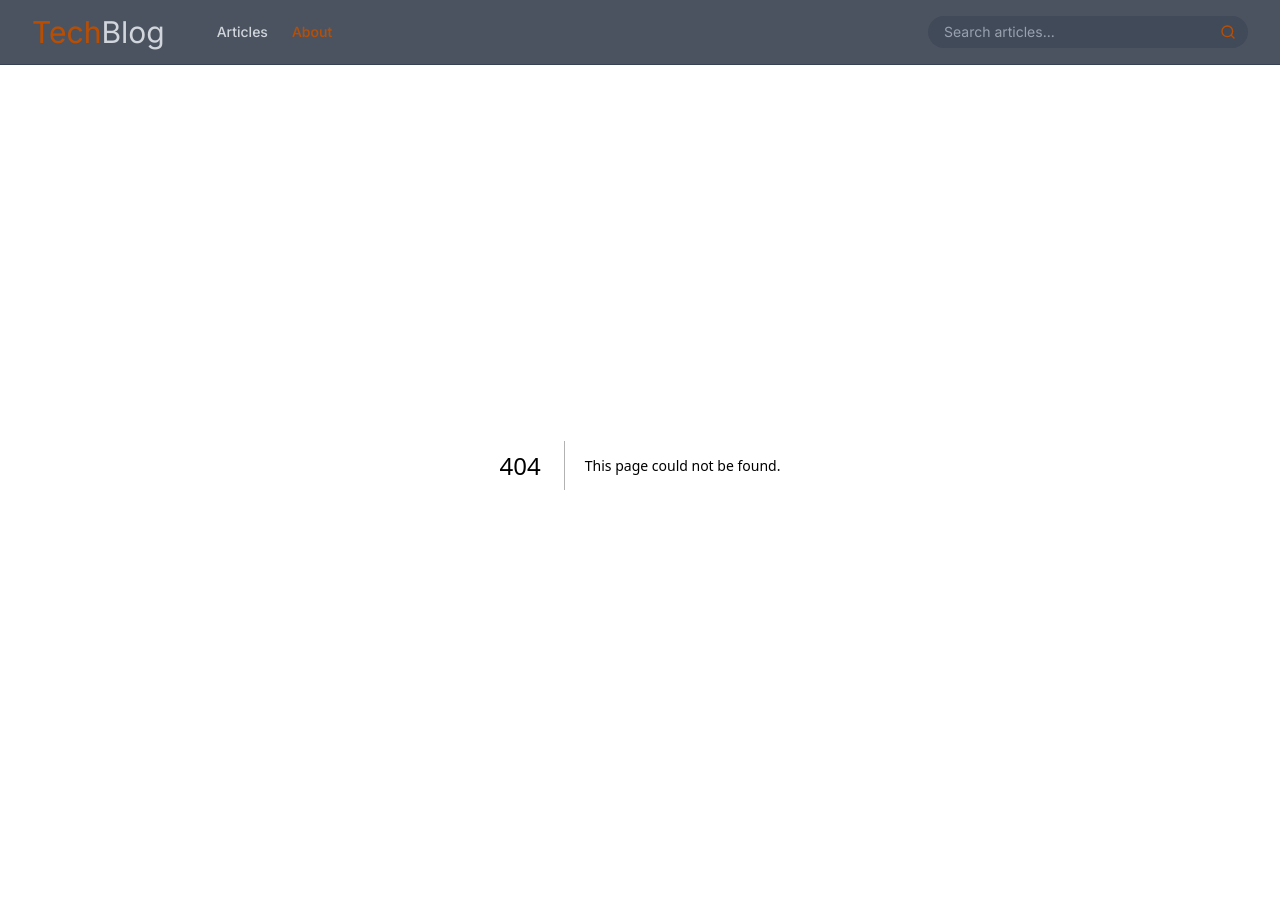
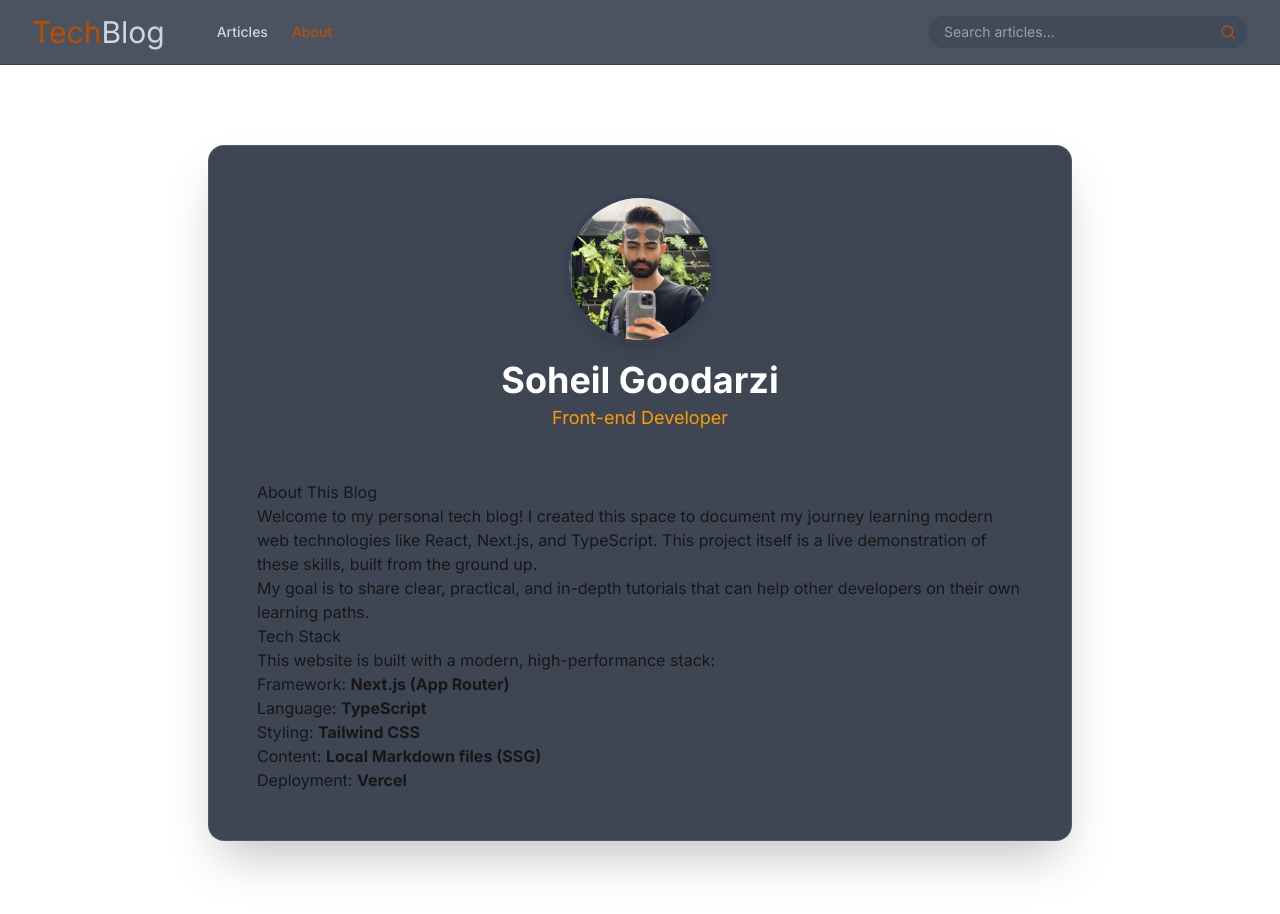
Before and after one commit to soheilgoodarzi/tech-blog, a Next.js app: page /about in a window 1280 px wide. Before the commit this address had no page. Shown: the top 914 px of the page. Before the commit the page ends 865 px from the top, so only its background shows below. Built offline with nearby package versions, Linux system fonts and the light colour scheme.

Commit message:
feat(about): Redesign about page with glassmorphism card

```diff
--- /dev/null
+++ b/src/app/about/page.tsx
@@ -0,0 +1,54 @@
+import Image from 'next/image';
+import { Metadata } from 'next';
+
+export const metadata: Metadata = {
+  title: 'About | TechBlog by Soheil',
+  description: 'Learn more about the purpose of this blog and its author.',
+};
+
+export default function AboutPage() {
+  return (
+    // ۱. این div والد، مسئول وسط‌چین کردن کارت ماست
+    <div className="max-w-4xl mx-auto py-12 md:py-20 px-4">
+
+      <div className="bg-gray-900/80 backdrop-blur-lg rounded-2xl shadow-2xl p-8 md:p-12 border border-white/10">
+
+        <div className="flex flex-col items-center text-center">
+          <Image
+            src="/images/profile.jpg"
+            alt="Soheil Goodarzi"
+            width={150}
+            height={150}
+            className="rounded-full shadow-lg mb-4 border-4 border-gray-700"
+            priority
+          />
+          <h1 className="text-4xl font-bold text-white">Soheil Goodarzi</h1>
+          <p className="text-lg text-amber-500 mt-1">Front-end Developer</p>
+        </div>
+
+        <div className="prose prose-invert lg:prose-xl max-w-none mt-12">
+          <h2>About This Blog</h2>
+          <p>
+            Welcome to my personal tech blog! I created this space to document my journey learning modern web technologies like React, Next.js, and TypeScript. This project itself is a live demonstration of these skills, built from the ground up.
+          </p>
+          <p>
+            My goal is to share clear, practical, and in-depth tutorials that can help other developers on their own learning paths.
+          </p>
+
+          <h2>Tech Stack</h2>
+          <p>
+            This website is built with a modern, high-performance stack:
+          </p>
+          <ul>
+            <li>Framework: <strong>Next.js (App Router)</strong></li>
+            <li>Language: <strong>TypeScript</strong></li>
+            <li>Styling: <strong>Tailwind CSS</strong></li>
+            <li>Content: <strong>Local Markdown files (SSG)</strong></li>
+            <li>Deployment: <strong>Vercel</strong></li>
+          </ul>
+        </div>
+
+      </div>
+    </div>
+  );
+}
--- a/src/components/NavigationLinks.tsx
+++ b/src/components/NavigationLinks.tsx
@@ -30,7 +30,6 @@ export default function NavigationLinks({ links }: NavigationLinksProps) {
   return (
     <nav className="hidden md:flex items-center space-x-6">
       {links.map((link) => {
-        // بررسی شرطی برای لینک Articles
         const isActive =
           link.href === "/"
             ? isArticlesActive(pathname)
```
Also changed, not shown: src/components/Header.tsx (+7 -11 lines), public/images/profile.jpg (added).
